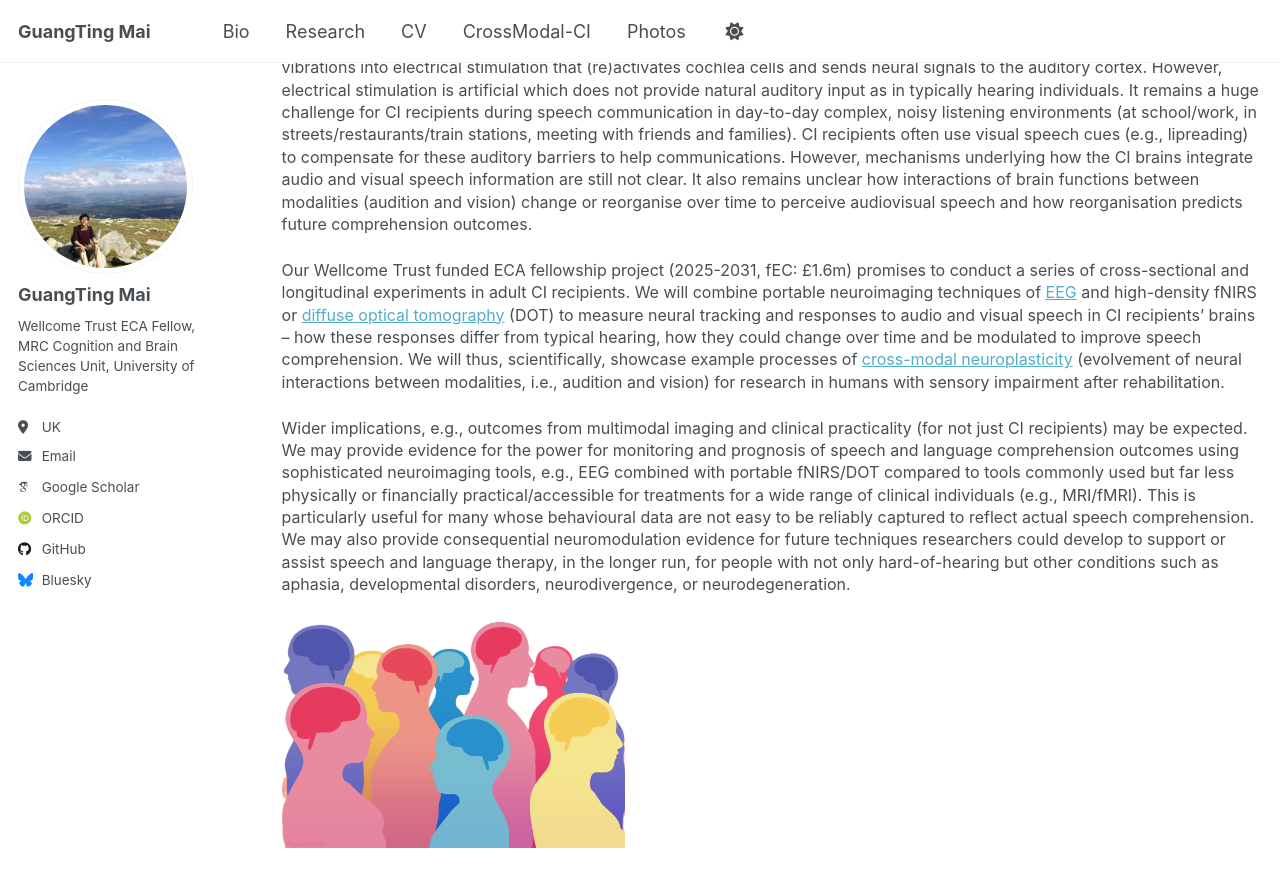
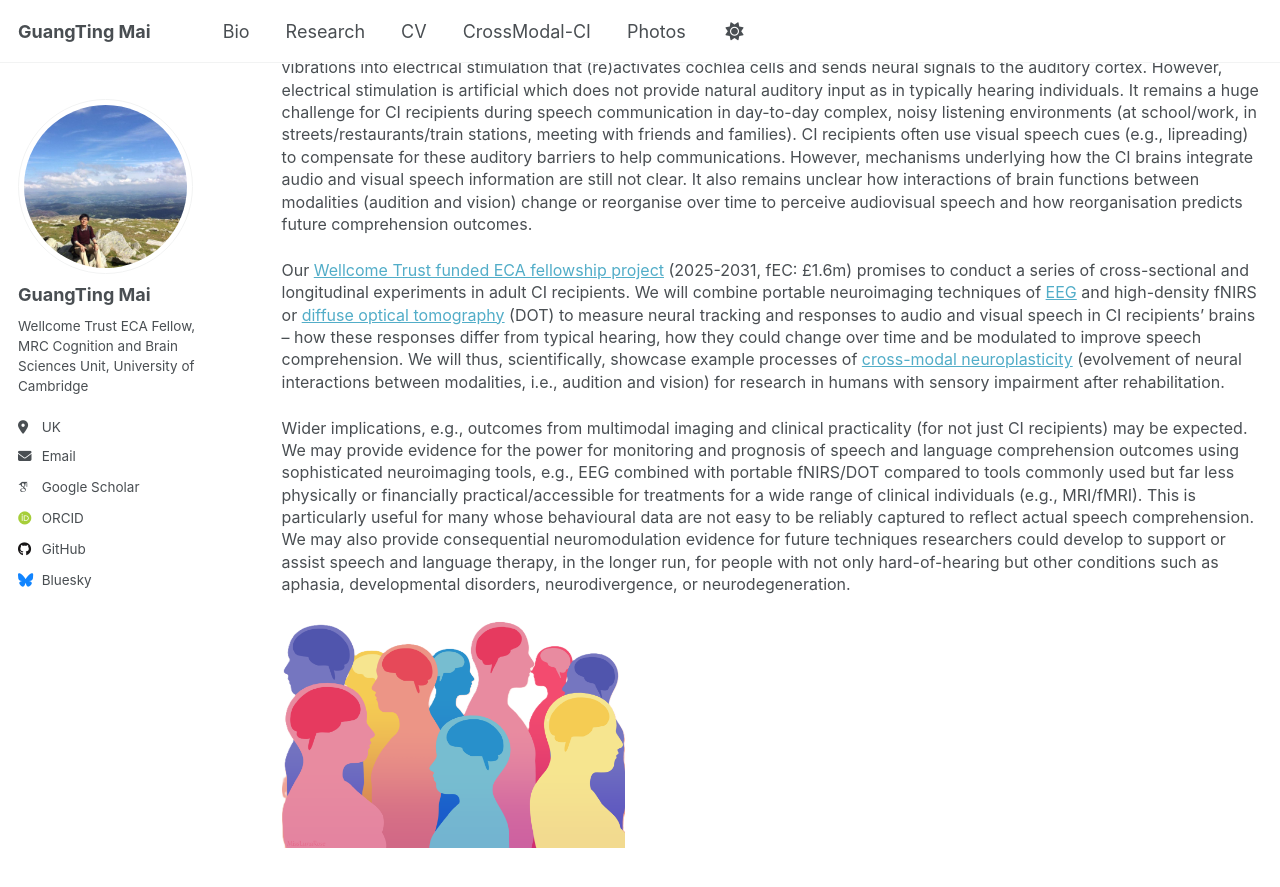
Before and after one commit to guangtingmai/guangtingmai.github.io, a Jekyll site: the page built from _pages/CrossModal-CI.html, in a window 1280 px wide and 900 px high, scrolled down 364 px. Shown: the top 887 px of the window. Built offline with Jekyll 4.4.1, drawn with Linux system fonts in a browser that asks for light colours; some web fonts are replaced.

Commit message:
Update CrossModal-CI.html

```diff
--- a/_pages/CrossModal-CI.html
+++ b/_pages/CrossModal-CI.html
@@ -10,7 +10,7 @@ author_profile: true
   <br>
 </p>
 <p><span style="font-size: 12pt;line-height: 1.4;display: block;margin-bottom: 0.12vh">A <a href="https://en.wikipedia.org/wiki/Cochlear_implant">cochlear implant</a> (CI) is a neuro-prothesis that helps people with severe hearing loss to access sounds. CI transmits sound vibrations into electrical stimulation that (re)activates cochlea cells and sends neural signals to the auditory cortex. However, electrical stimulation is artificial which does not provide natural auditory input as in typically hearing individuals. It remains a huge challenge for CI recipients during speech communication in day-to-day complex, noisy listening environments (at school/work, in streets/restaurants/train stations, meeting with friends and families). CI recipients often use visual speech cues (e.g., lipreading) to compensate for these auditory barriers to help communications. However, mechanisms underlying how the CI brains integrate audio and visual speech information are still not clear. It also remains unclear how interactions of brain functions between modalities (audition and vision) change or reorganise over time to perceive audiovisual speech and how reorganisation predicts future comprehension outcomes.</span></p>
-<p><span style="font-size: 12pt;line-height: 1.4;display: block;margin-bottom: 0.12vh">Our Wellcome Trust funded ECA fellowship project (2025-2031, fEC: £1.6m) promises to conduct a series of cross-sectional and longitudinal experiments in adult CI recipients. We will combine portable neuroimaging techniques of <a href="https://en.wikipedia.org/wiki/Electroencephalography">EEG</a> and high-density fNIRS or <a href="https://www.nature.com/articles/pr2017107">diffuse optical tomography</a> (DOT) to measure neural tracking and responses to audio and visual speech in CI recipients’ brains – how these responses differ from typical hearing, how they could change over time and be modulated to improve speech comprehension. We will thus, scientifically, showcase example processes of <a href="https://en.wikipedia.org/wiki/Cross_modal_plasticity">cross-modal neuroplasticity</a> (evolvement of neural interactions between modalities, i.e., audition and vision) for research in humans with sensory impairment after rehabilitation.
+<p><span style="font-size: 12pt;line-height: 1.4;display: block;margin-bottom: 0.12vh">Our <a href="https://wellcome.org/research-funding/funding-portfolio/funded-grants?f%5B0%5D=funding_scheme_grants_awarded%3AEarly-Career%20Awards">Wellcome Trust funded ECA fellowship project</a> (2025-2031, fEC: £1.6m) promises to conduct a series of cross-sectional and longitudinal experiments in adult CI recipients. We will combine portable neuroimaging techniques of <a href="https://en.wikipedia.org/wiki/Electroencephalography">EEG</a> and high-density fNIRS or <a href="https://www.nature.com/articles/pr2017107">diffuse optical tomography</a> (DOT) to measure neural tracking and responses to audio and visual speech in CI recipients’ brains – how these responses differ from typical hearing, how they could change over time and be modulated to improve speech comprehension. We will thus, scientifically, showcase example processes of <a href="https://en.wikipedia.org/wiki/Cross_modal_plasticity">cross-modal neuroplasticity</a> (evolvement of neural interactions between modalities, i.e., audition and vision) for research in humans with sensory impairment after rehabilitation.
 <p><span style="font-size: 12pt;line-height: 1.4;display: block;margin-bottom: 0.12vh">Wider implications, e.g., outcomes from multimodal imaging and clinical practicality (for not just CI recipients) may be expected. We may provide evidence for the power for monitoring and prognosis of speech and language comprehension outcomes using sophisticated neuroimaging tools, e.g., EEG combined with portable fNIRS/DOT compared to tools commonly used but far less physically or financially practical/accessible for treatments for a wide range of clinical individuals (e.g., MRI/fMRI). This is particularly useful for many whose behavioural data are not easy to be reliably captured to reflect actual speech comprehension. We may also provide consequential neuromodulation evidence for future techniques researchers could develop to support or assist speech and language therapy, in the longer run, for people with not only hard-of-hearing but other conditions such as aphasia, developmental disorders, neurodivergence, or neurodegeneration.
 <p align="left">
   <img src="https://guangtingmai.github.io/images/diversity.png" width="35%">
```
